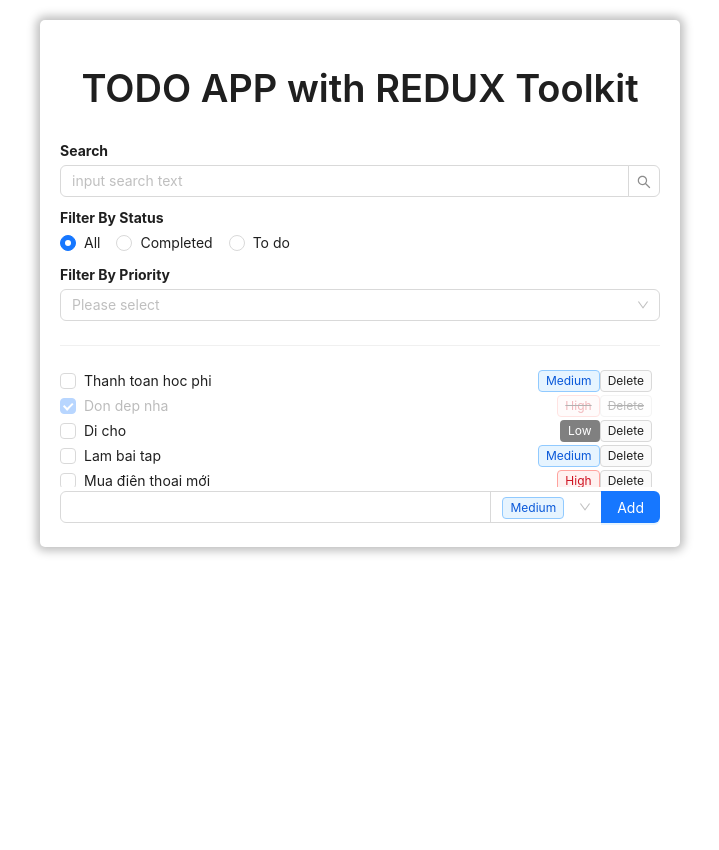
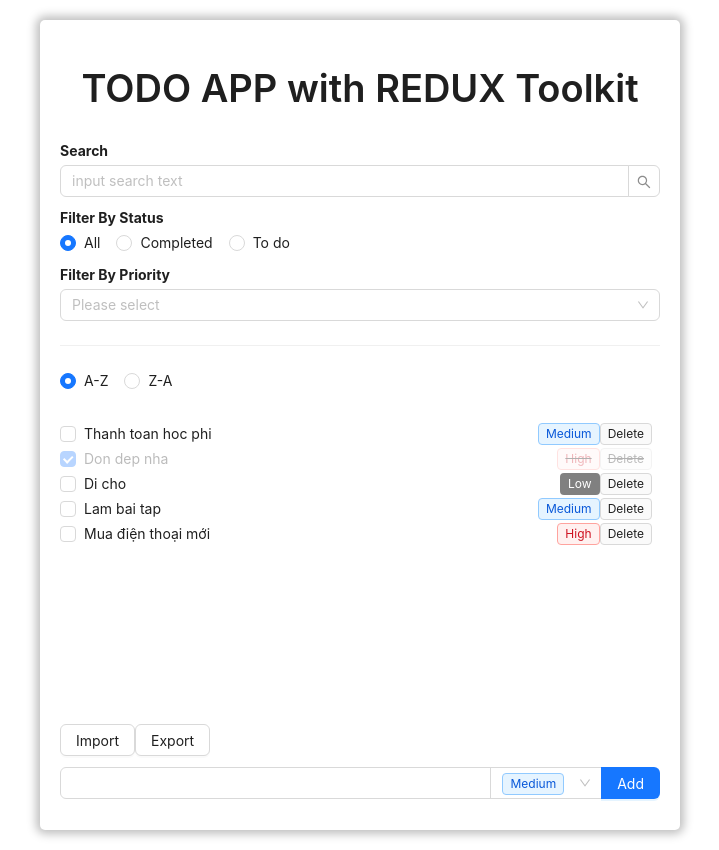
Before and after one commit to ngotruonganh/todoappv2, a React (Create React App) app: page / in a window 1280 px wide. Shown: the whole page, without its empty margins (280-999 px from the left). Before the commit the page ends 800 px from the top, so only its background shows below. Built offline with nearby package versions, Linux system fonts and the light colour scheme; the HTML template or start-up script is replaced by a standard one.

Commit message:
Export csv
fix style

```diff
--- /dev/null
+++ b/src/components/Sort/index.js
@@ -0,0 +1,26 @@
+import { Col, Radio, Row } from "antd";
+import { useState } from "react";
+// import { useDispatch } from "react-redux";
+// import todosSlice from "../TodoList/todosSlice";
+
+export default function Sort() {
+  // const dispatch = useDispatch();
+
+  const [type, setType] = useState("az");
+
+  const changeType = (e) => {
+    setType(e.target.value);
+    // dispatch(todosSlice.actions.sortTodo());
+  };
+
+  return (
+    <Row>
+      <Col>
+        <Radio.Group value={type} onChange={changeType}>
+          <Radio value="az">A-Z</Radio>
+          <Radio value="za">Z-A</Radio>
+        </Radio.Group>
+      </Col>
+    </Row>
+  );
+}
--- a/src/components/TodoList/index.js
+++ b/src/components/TodoList/index.js
@@ -5,12 +5,20 @@ import { v4 as uuidv4 } from "uuid";
 import { useState } from "react";
 import { todosRemainingSelector } from "../../redux/selectors";
 import todoListSlice from "./todosSlice";
+import { CSVLink } from "react-csv";
+import Sort from "../Sort";
 
 export default function TodoList() {
   const [todoName, setTodoName] = useState("");
   const [priority, setPriority] = useState("Medium");
 
   const todoList = useSelector(todosRemainingSelector);
+
+  const headers = [
+    { label: "Name", key: "name" },
+    { label: "Completed", key: "completed" },
+    { label: "Priority", key: "priority" },
+  ];
 
   const dispatch = useDispatch();
 
@@ -32,7 +40,6 @@ export default function TodoList() {
   };
 
   const handleInputChange = (e) => {
-    console.log("handleInputChange", e.target.value);
     setTodoName(e.target.value);
   };
 
@@ -41,10 +48,15 @@ export default function TodoList() {
   };
 
   return (
-    <Row style={{ height: "calc(100% - 40px)", overflowY: "hidden" }}>
+    <Row style={{ height: "calc(70vh - 120px)", overflowY: "hidden" }}>
+      <Sort />
       <Col
         span={24}
-        style={{ height: "calc(100% - 40px)", overflowY: "scroll" }}
+        style={{
+          height: "calc(100% - 150px)",
+          overflowY: "scroll",
+          marginTop: "20px",
+        }}
       >
         {todoList.map((todo) => (
           <Todo
@@ -56,6 +68,12 @@ export default function TodoList() {
           />
         ))}
       </Col>
+      <CSVLink data={todoList} filename={"my-file.csv"} headers={headers}>
+        <Button>Import</Button>
+      </CSVLink>
+      <CSVLink data={todoList} filename={"my-file.csv"} headers={headers}>
+        <Button>Export</Button>
+      </CSVLink>
       <Col span={24}>
         <Form onSubmit={handleAddButtonClick}>
           <Input.Group style={{ display: "flex" }} compact>
```
Also changed, not shown: src/components/Sort/sortSlice.js (added, +13 -0 lines).
